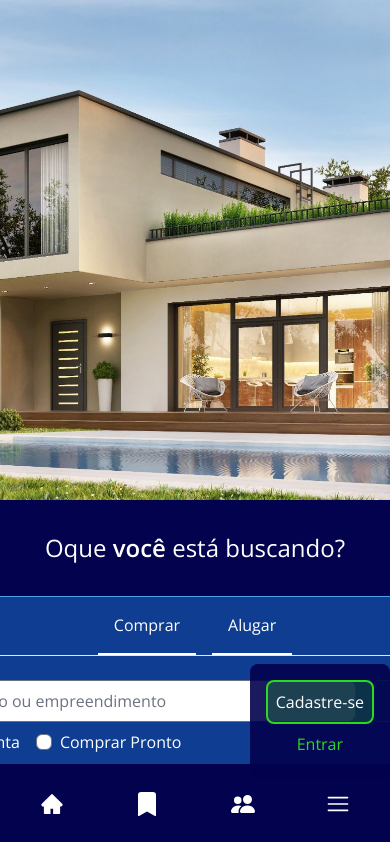
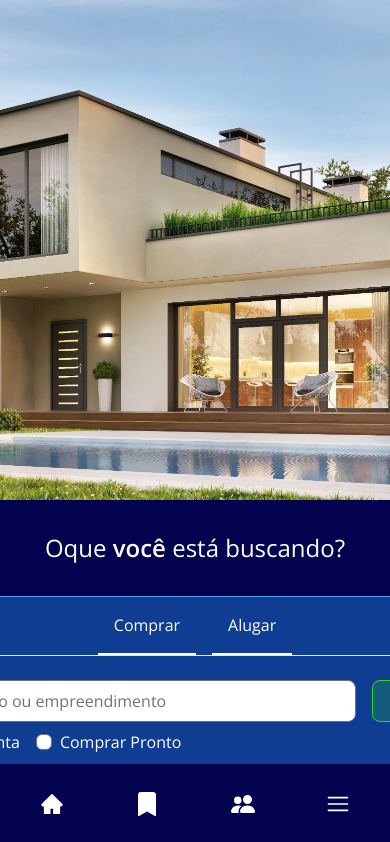
Before and after one commit to Advanzzzze/imob-arnaldo-f, a Next.js app: page / in a window 390 px wide. Shown: the top 842 px of the page. Built offline with nearby package versions, Linux system fonts and the light colour scheme.

Commit message:
fix: navbar mobile never going off

```diff
--- a/app/components/Navbar.js
+++ b/app/components/Navbar.js
@@ -19,10 +19,10 @@ function Navbar() {
     }
 
     return (
-        <div className="flex justify-center items-center w-screen bg-primary-color-300 z-10 max-sm:fixed bottom-0 left-0 sm:border-t-8 sm:border-ascent-color-300 sm:border-b-white/20 sm:border-b">
+        <div className="flex justify-center items-center w-screen bg-primary-color-300 z-10 sm:border-t-8 sm:border-ascent-color-300 sm:border-b-white/20 sm:border-b">
             <div
                 id="navbar-container"
-                className="flex max-sm:w-full justify-center sm:justify-between gap-4 max-sm:h-20 h-32"
+                className="flex max-sm:w-full justify-center sm:justify-between gap-4 max-sm:h-20 h-32 max-sm:fixed max-sm:z-50 max-sm:bg-primary-color-300 bottom-0 left-0"
             >
                 <Image
                     src="/images/logo-arnaldo.svg"
@@ -86,9 +86,7 @@ function Navbar() {
                 </div>
                 <div
                     className={`relative flex justify-center items-center max-lg:flex-col lg:gap-4 max-sm:fixed max-sm:bottom-16 max-sm:right-0  transition max-sm:rounded-t-lg max-sm:bg-primary-color-300/90 max-sm:p-4 ${
-                        menuIsOpen
-                            ? 'mas-sm:translate-x-0'
-                            : 'mas-sm:translate-x-full'
+                        menuIsOpen ? 'translate-x-0' : 'max-sm:translate-x-full'
                     }`}
                 >
                     <button className="border-opacity-100 border-2 border-ascent-color-300 sm:w-36 rounded-lg p-2 color bg-ascent-color-300/20 active:bg-ascent-color-300/40">
```
